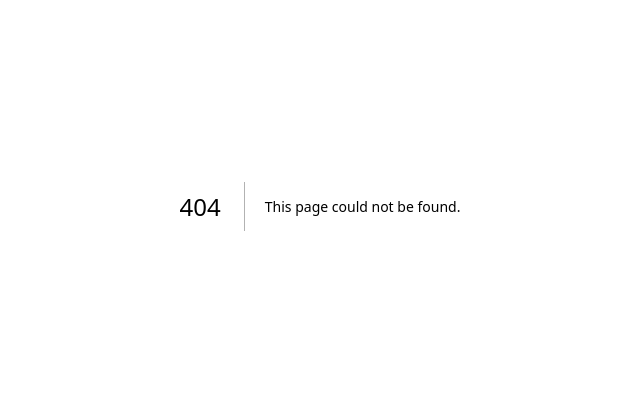
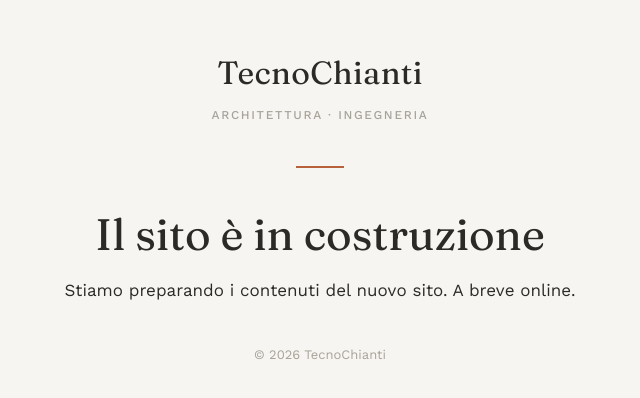
Before and after one commit to AndreaV89/tecnochianti, a Next.js app: page /in-costruzione in a window 1280 px wide. Before the commit this address had no page. Shown: the part 194-592 px from the top of the page, without its empty margins (320-960 px from the left). Built offline with nearby package versions, Linux system fonts and the light colour scheme.

Commit message:
Pagina sito in costruzione: proxy blocca tutte le altre rotte
In attesa dei contenuti definitivi, ogni richiesta viene servita con
/in-costruzione (design coerente col sito). Per riattivare il sito
completo basta eliminare src/proxy.ts.

```diff
--- /dev/null
+++ b/src/app/in-costruzione/page.module.css
@@ -0,0 +1,68 @@
+.page {
+  min-height: 100svh;
+  display: flex;
+  flex-direction: column;
+  align-items: center;
+  justify-content: center;
+  text-align: center;
+  padding: 2rem;
+  gap: 2.5rem;
+}
+
+.logo {
+  display: flex;
+  flex-direction: column;
+  align-items: center;
+  gap: 0.4rem;
+}
+
+.logoName {
+  font-family: var(--font-serif);
+  font-weight: var(--weight-regular);
+  font-size: clamp(1.5rem, 4vw, 2rem);
+  letter-spacing: 0.01em;
+}
+
+.logoDiscipline {
+  font-family: var(--font-sans);
+  font-weight: var(--weight-medium);
+  font-size: 0.75rem;
+  letter-spacing: 0.14em;
+  text-transform: uppercase;
+  color: var(--color-grigio-medio);
+}
+
+.divider {
+  width: 48px;
+  height: 2px;
+  background-color: var(--color-terracotta);
+  border: none;
+}
+
+.content {
+  display: flex;
+  flex-direction: column;
+  align-items: center;
+  gap: 1rem;
+  max-width: 32rem;
+}
+
+.heading {
+  font-family: var(--font-serif);
+  font-weight: var(--weight-regular);
+  font-size: clamp(1.75rem, 5vw, 2.75rem);
+  line-height: 1.2;
+}
+
+.text {
+  font-family: var(--font-sans);
+  font-size: 1.0625rem;
+  line-height: 1.6;
+  color: var(--color-antracite);
+}
+
+.legal {
+  font-family: var(--font-sans);
+  font-size: 0.8125rem;
+  color: var(--color-grigio-medio);
+}
--- /dev/null
+++ b/src/app/in-costruzione/page.tsx
@@ -0,0 +1,32 @@
+import type { Metadata } from 'next'
+import styles from './page.module.css'
+
+export const metadata: Metadata = {
+  title: 'Sito in costruzione — TecnoChianti',
+  description: 'Il nuovo sito di TecnoChianti è in preparazione. Torna presto.',
+  robots: { index: false, follow: false },
+}
+
+const currentYear = new Date().getFullYear()
+
+export default function InCostruzionePage() {
+  return (
+    <main className={styles.page}>
+      <div className={styles.logo}>
+        <span className={styles.logoName}>TecnoChianti</span>
+        <span className={styles.logoDiscipline}>architettura · ingegneria</span>
+      </div>
+
+      <hr className={styles.divider} />
+
+      <div className={styles.content}>
+        <h1 className={styles.heading}>Il sito è in costruzione</h1>
+        <p className={styles.text}>
+          Stiamo preparando i contenuti del nuovo sito. A breve online.
+        </p>
+      </div>
+
+      <p className={styles.legal}>© {currentYear} TecnoChianti</p>
+    </main>
+  )
+}
```
Also changed, not shown: src/proxy.ts (added, +15 -0 lines).
